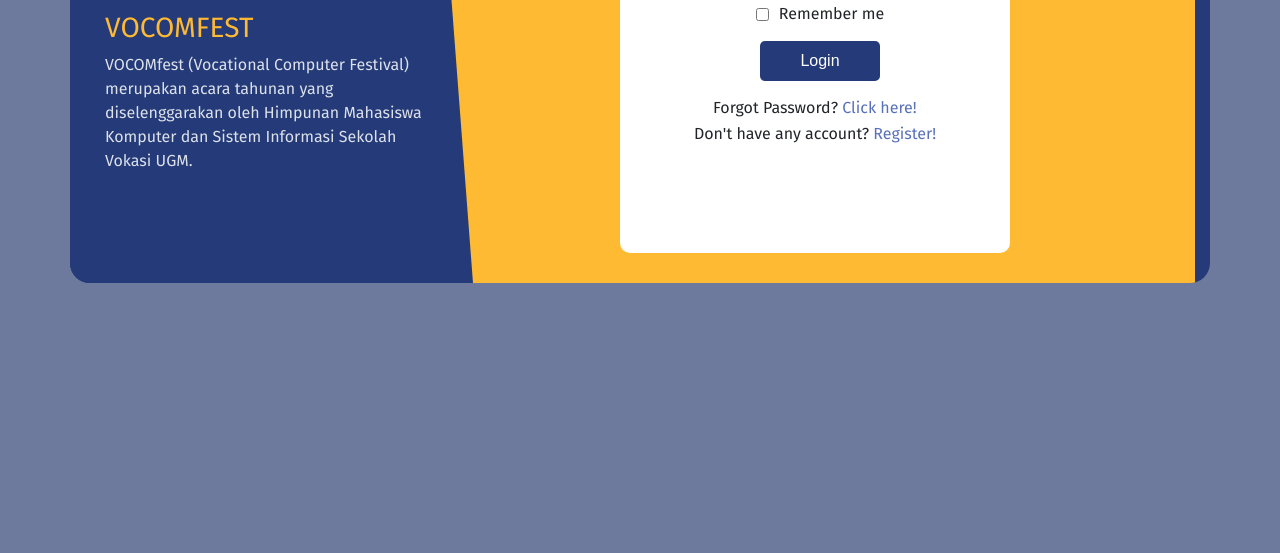
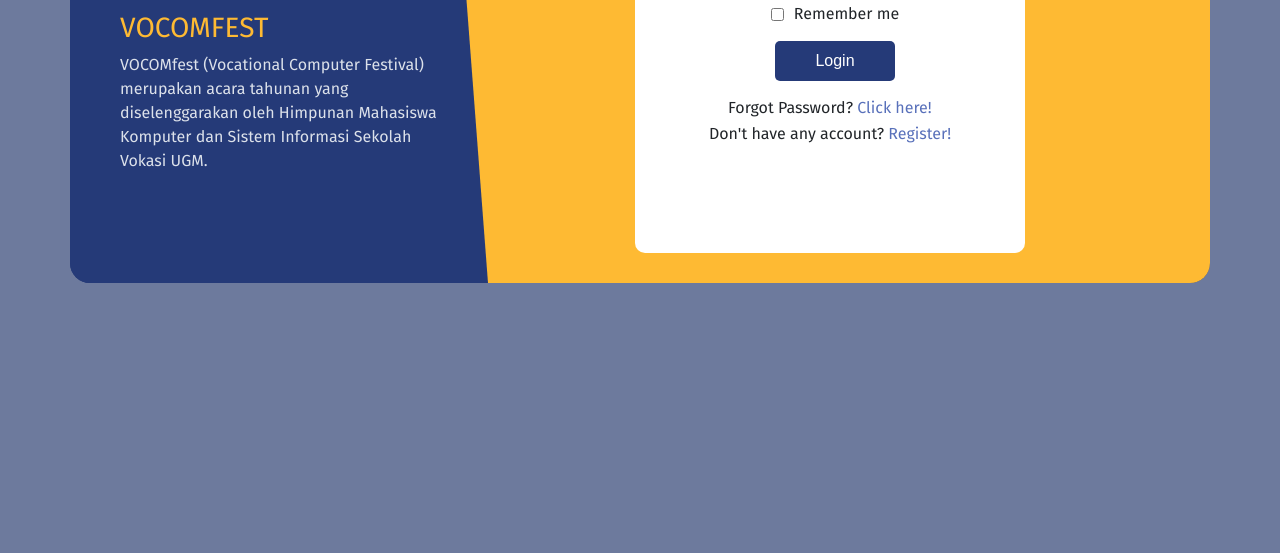
Before and after one commit to priliviarf/frontend-vocom-2018-main, a plain HTML site: page login.html in a window 1280 px wide. Shown: the part 247-800 px from the top of the page. Drawn offline with Linux system fonts and the light colour scheme; files whose address does not match are found by name.

Commit message:
Removing margin-zero

```diff
--- a/login.html
+++ b/login.html
@@ -25,7 +25,7 @@
 <body>
 	<div id="login" class="wrapLogin">
 		<div class="container center-block">
-			<div class="row margin-zero">
+			<div class="row m-0">
 
 				<!--kolom kiri deskripsi-->
 				<div class="col-md-4">
```
